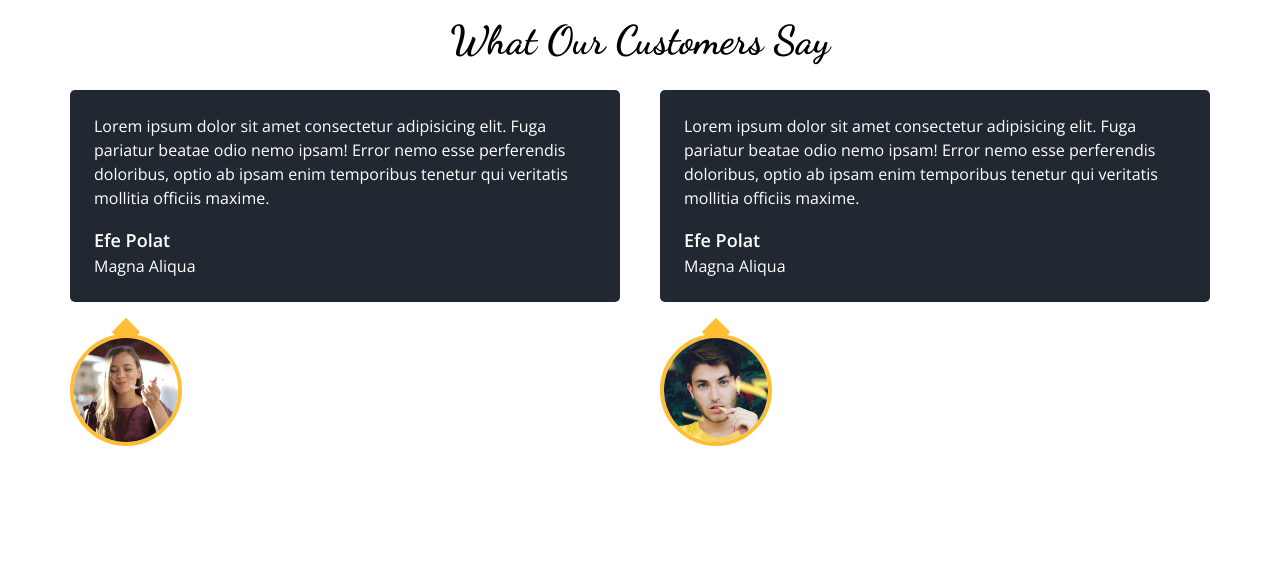
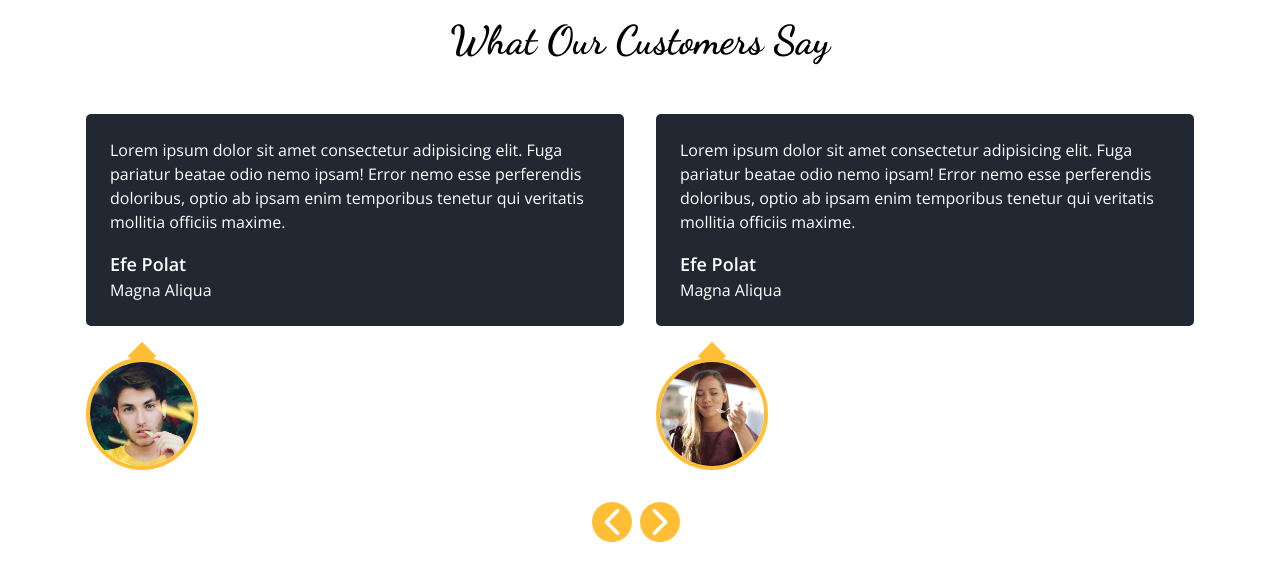
Before and after one commit to mefepolat/food-order-app, a Next.js app: page / in a window 1280 px wide. Shown: the part 3251-3822 px from the top of the page. Before the commit the page ends 3777 px from the top, so only its background shows below. Built offline with nearby package versions, Linux system fonts and the light colour scheme.

Commit message:
Implemented customer slider

```diff
--- a/components/customers/CustomerItem.jsx
+++ b/components/customers/CustomerItem.jsx
@@ -2,7 +2,7 @@ import Image from "next/image";
 
 const CustomerItem = ({imgSrc}) => {
   return (
-    <div className="mt-5">
+    <div className="mt-5 mx-4">
       <div className="p-6 bg-secondary text-white rounded-[0.313rem]">
         Lorem ipsum dolor sit amet consectetur adipisicing elit. Fuga pariatur
         beatae odio nemo ipsam! Error nemo esse perferendis doloribus, optio ab
--- a/components/customers/Customers.jsx
+++ b/components/customers/Customers.jsx
@@ -1,17 +1,58 @@
 import Title from "../ui/Title";
 import CustomerItem from "./CustomerItem";
-
+import Slider from "react-slick";
+import { IoIosArrowBack, IoIosArrowForward } from "react-icons/io";
 
 const Customers = () => {
+  function NextBtn({ onClick }) {
+    return (
+      <button className="" onClick={onClick}>
+        <IoIosArrowForward className="absolute -bottom-12 left-1/2 bg-primary items-center justify-center w-10 h-10 rounded-full text-white" />
+      </button>
+    );
+  }
+  function PreBtn({ onClick }) {
+    return (
+      <button className="" onClick={onClick}>
+        <IoIosArrowBack className="absolute -bottom-12 right-1/2 bg-primary items-center justify-center w-10 h-10 rounded-full text-white mr-2" />
+      </button>
+    );
+  }
+  const settings = {
+    dots: false,
+    infinite: true,
+    speed: 500,
+    slidesToShow: 2,
+    slidesToScroll: 1,
+    autoplay: true,
+    autoplaySpeed: 3500,
+    arrows: true,
+    nextArrow: <NextBtn />,
+    prevArrow: <PreBtn />,
+    responsive: [
+      {
+        breakpoint: 768,
+        settings: {
+          slidesToShow: 1,
+          arrows: false,
+        },
+      },
+    ],
+  };
   return (
     <div className="container mx-auto my-20">
       <Title className="text-[40px] text-center">What Our Customers Say</Title>
-        <div className="flex gap-x-10">
-            <CustomerItem imgSrc="/images/client1.jpg" />
-            <CustomerItem imgSrc="/images/client2.jpg" />
-        </div>
+
+      <Slider {...settings}>
+        <CustomerItem imgSrc="/images/client1.jpg" />
+
+        <CustomerItem imgSrc="/images/client2.jpg" />
+        <CustomerItem imgSrc="/images/client1.jpg" />
+
+        <CustomerItem imgSrc="/images/client2.jpg" />
+      </Slider>
     </div>
-  )
+  );
 };
 
 export default Customers;
```
